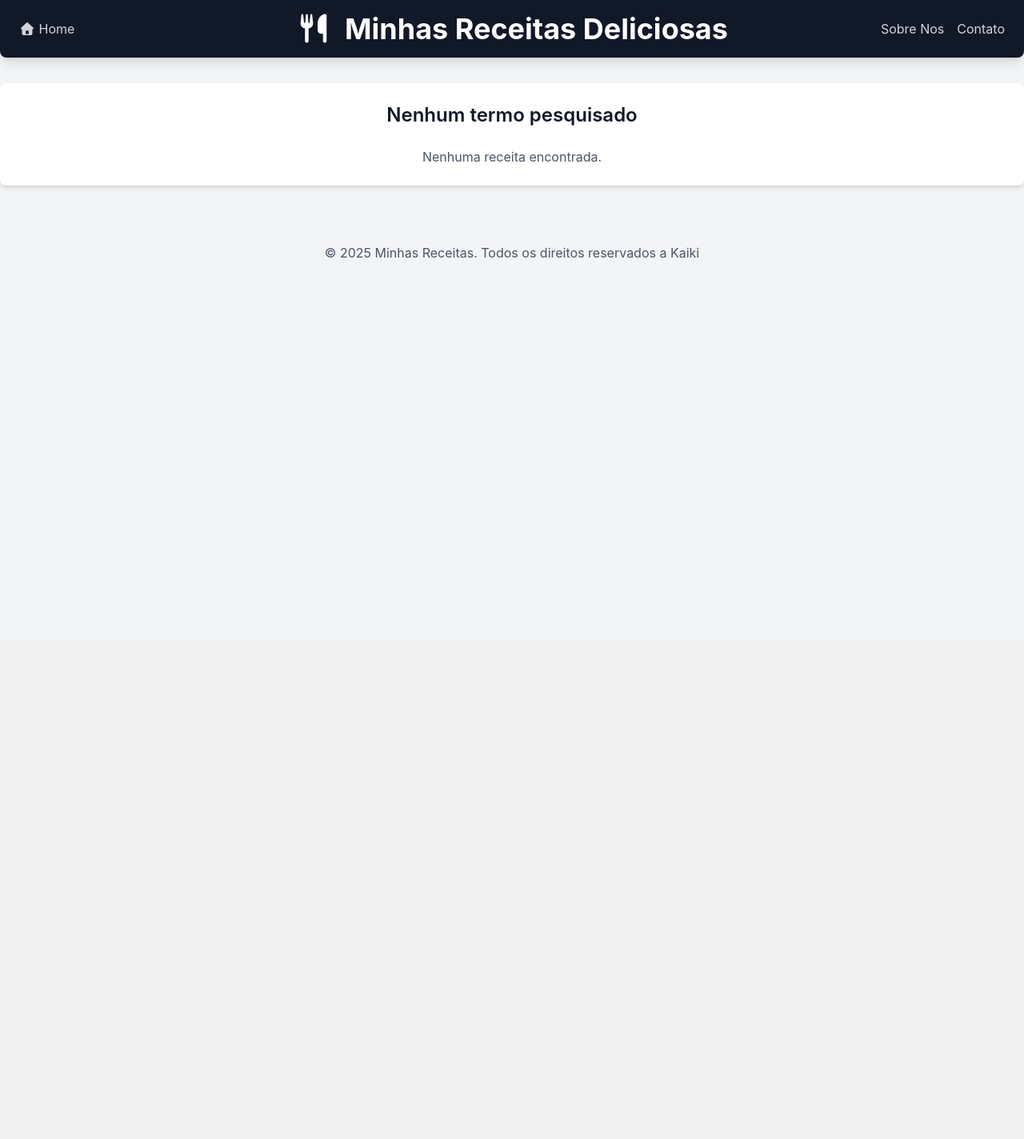
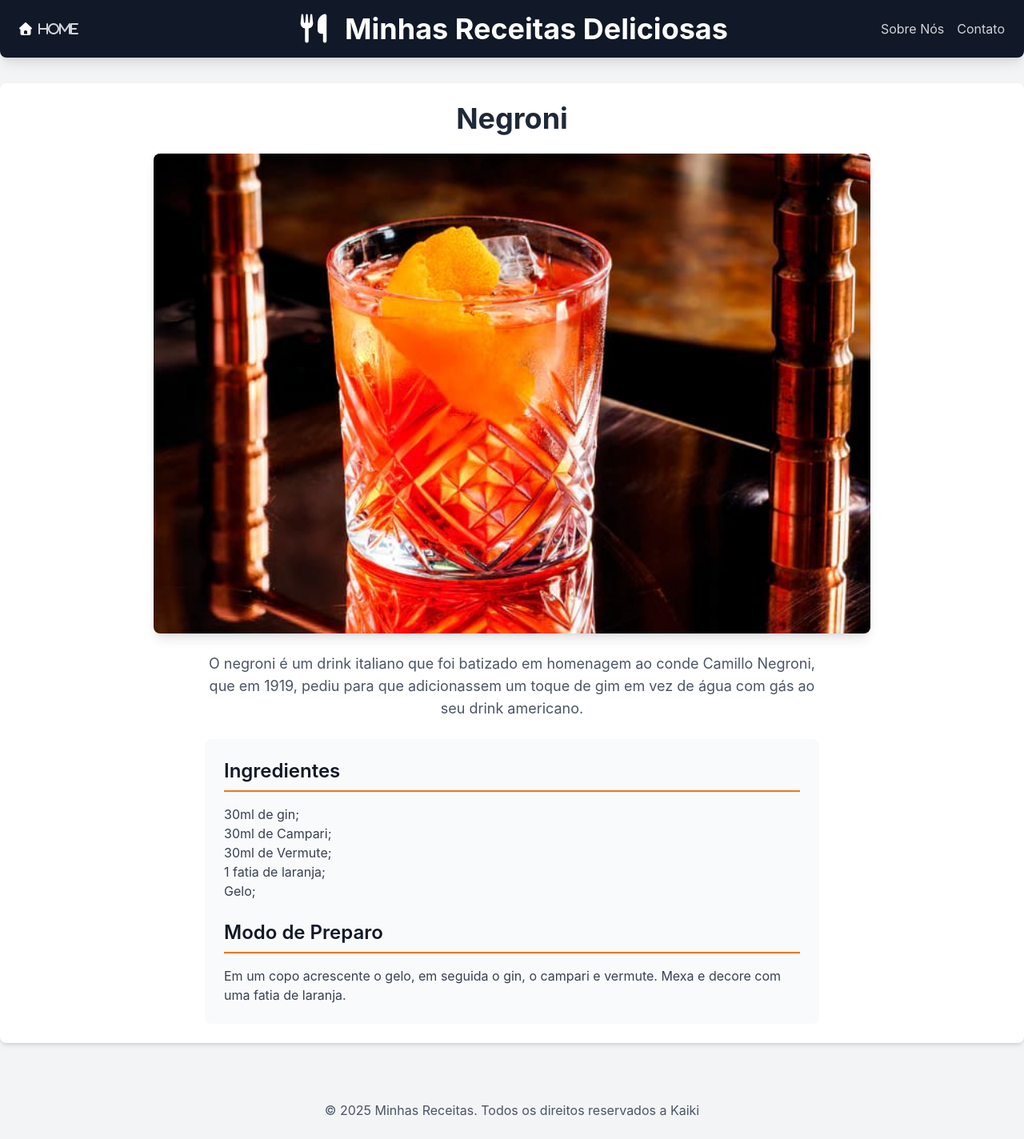
Before and after one commit to feolcostaa/FelipeCosta100, a Django app: page /receitas/receita/6/ in a window 1280 px wide. Shown: the whole page at 80% size. Before the commit the page ends 323 px from the top, so only its background shows below. Run offline with Django 5.2, Linux system fonts and the light colour scheme; data comes from the database, SQL or seed files in the repository; both versions use the stored data as it was after the commit; some libraries are stand-ins or nearby versions.

Commit message:
Adição de contatos e ajustes de pequenos erros

```diff
--- a/projeto/settings.py
+++ b/projeto/settings.py
@@ -127,5 +127,8 @@ import os # Certifique-se que esta linha está no topo do arquivo se não esiver
 from pathlib import Path
 BASE_DIR = Path(__file__).resolve().parent.parent
 
-MEDIA_URL = '/media/'
+MEDIA_URL = 'media/'
 MEDIA_ROOT = os.path.join(BASE_DIR, 'media') #Cria uma pasta 'media' na raiz do seu projeto
+
+EMAIL_BACKEND = 'django.core.mail.backends.filebased.EmailBackend'
+EMAIL_FILE_PATH = BASE_DIR/'emails'
--- a/receitas/templates/receitas/base.html
+++ b/receitas/templates/receitas/base.html
@@ -21,27 +21,22 @@
 <body class="bg-gray-100 text-gray-900">
     <!-- Este comando HTML e CSS significa que a página terá um fundo cinza claro e texto cinza escuro -->
     <header class="bg-gray-900 text-white p-6 shadow-lg rounded-b-lg"> <!-- mb-4 sm:mb-0 -->
-        <div class="container mx-auto relative flex flex-col sm:flex-row items-center justify-beteween">
+        <div class="container mx-auto relative flex flex-col sm:flex-row items-center justify-center">
             <div class="flex items-center ">
                 <div class=" absolute inset-0 flex items-center justify-center">
-                    <div class="flex items-center">
                     <div class="text-4xl mr-4">
                         <i class="fas fa-utensils"></i> <!-- Alfredo Walter Regner Neto   -->
                     </div>
                     <h1 class="text-4xl font-bold text-center sm:text-left">Minhas Receitas Deliciosas</h1>
-                    </div>
                 </div>
             </div>
-             <nav class="relative z-10 flex space-x-4">
-                <a href="{% url 'home' %}" class="text-gray-300 hover:text-white">
-                        <i class="fas fa-home"></i> Home
-                </a>
+            <nav class="mr-auto relative z-10 flex space-x-4">
+                <i class="fas fa-home"><a href="{%url 'home'%}" class="text-gray-300 hover:text-white mx-2">Home</a></i>
             </nav>
             <nav class="ml-auto relative z-10 flex space-x-4">
-                <a href="{% url 'sobre_nos' %}" class="text-gray-300 hover:text-white">Sobre Nos</a>
-                <a href="{% url 'contato' %}" class="text-gray-300 hover:text-white">Contato</a>
-            </nav>
-
+                <a href="{%url 'sobre_nos'%}" class="text-gray-300 hover:text-white">Sobre
+                    Nós</a>
+                <a href="{%url 'contato'%}" class="text-gray-300 hover:text-white">Contato</a>
                 <!-- <a href="{%url 'home'%}?categoria=comida" class="text-gray-300 hover:text-white mx-2">Comida</a>
                 <a href="{%url 'home'%}?categoria=sobremesa" class="text-gray-300 hover:text-white mx-2">Sobremesa</a>
                 <a href="{%url 'home'%}?categoria=drink" class="text-gray-300 hover:text-white mx-2">Drink</a> -->
@@ -58,4 +53,3 @@
         <p>&copy; 2025 Minhas Receitas. Todos os direitos reservados a Kaiki</p>
     </footer>
 </body>
-</html>
--- a/receitas/templates/receitas/receita_detail.html
+++ b/receitas/templates/receitas/receita_detail.html
@@ -1,31 +1,32 @@
 {% extends "receitas/base.html" %}
+
+{% block title %} {{ receita.title }} - Minhas Receitas {% endblock %}
+
 {% block content %}
-<!-- <main class="container mx-auto p-6 mt-8 bg-white rounded-lg shadow-md"> -->
-<h2 class="text-2xl font-semibold mb-6 text-center">
-    {% if query %}
-    Resultados para: "{{ query }}"
-    {% else %}
-    Nenhum termo pesquisado
+<div class="space-y-6">
+
+    <h1 class="text-4xl font-bold text-center text-gray-800">{{ receita.title }}</h1>
+
+    {% if receita.image %}
+    <div class="w-full max-w-4xl mx-auto">
+        <img src="{{ receita.image.url }}" alt="Imagem de {{ receita.title }}"
+            class="w-full h-auto max-h-[600px] object-cover rounded-lg shadow-lg">
+    </div>
     {% endif %}
-</h2>
-<div class="flex flex-wrap justify-center gap-6">
-    {% if resultados %}
-    {% for receita in resultados %}
-    <div
-        class="w-full sm:w-[calc(50%-1.5rem)] lg:w-[calc(33.333%-1.5rem)] bg-gray-50 p-6 rounded-lg shadow-mb hover: shadow=lg transition-shadow duration-300 ease-in-out">
-        <img src="{{ receita.image.url }}" alt="[Imagem de {{ receita.title }}]"
-            class="w-full h-48 object-cover rounded-md mb-4">
-        <h3 class="text-x1 font-bold mb-2 text-gray-800">{{ receita.title }}</h3>
-        <p class="text-gary-600 mb-4">{{ receita.description|truncatewords:20 }}</p>
-        <a href="{% url 'receita_detail' id=receita.id%}"
-            class="inline-block bg-orange-500 hover:bg-orange-600 text-white font-semibold py-2 px-4 rounded-full transition-colors duration-300">
-            Ver Receita &rarr;
-        </a>
+
+    <p class="text-lg text-center text-gray-600 max-w-3xl mx-auto">{{ receita.description }}</p>
+
+    <div class="max-w-3xl mx-auto p-6 bg-gray-50 rounded-lg">
+        <h2 class="text-2xl font-semibold mb-4 border-b-2 border-orange-500 pb-2">Ingredientes</h2>
+        <div class="prose max-w-none text-gray-700 mb-6">
+            {{ receita.ingredients|linebreaks }}
+        </div>
+
+        <h2 class="text-2xl font-semibold mb-4 border-b-2 border-orange-500 pb-2">Modo de Preparo</h2>
+        <div class="prose max-w-none text-gray-700">
+            {{ receita.instructions|linebreaks }}
+        </div>
     </div>
-    {% endfor %}
-    {% else %}
-    <p class="text-center text-gray-600 col-span-full">Nenhuma receita encontrada.</p>
-    {% endif %}
+
 </div>
-<!-- </main> -->
- {% endblock %}
+{% endblock %}
--- a/receitas/urls.py
+++ b/receitas/urls.py
@@ -1,10 +1,11 @@
-#receitas/urls.py
 from django.urls import path
 from . import views
 
 urlpatterns = [
-    path('', views.home, name = 'home'),
-    path('receita/<int:id>/', views.receita_detail, name = "receita_detail"),
-    path('pesquisar/', views.pesquisar_receitas, name='pesquisar_receitas'),
-    path('sobre_nos/', views.sobre_nos, name='sobre_nos'),
+    path('', views.home, name ='home'),
+    path('receita/<int:id>/', views.receita_detail, name='receita_detail'),
+    path('pesquisa/', views.pesquisar_receitas, name='pesquisar_receitas'),
+    path('sobre-nos/', views.sobre_nos, name='sobre_nos'),
+    path('contato/', views.contato, name='contato'),
+    path('sucesso/', views.sucesso, name='sucesso'),
 ]
--- a/receitas/views.py
+++ b/receitas/views.py
@@ -1,5 +1,8 @@
-from django.shortcuts import render, get_object_or_404
+from django.shortcuts import render, get_object_or_404, redirect
 from .models import Receita
+from django.urls import reverse
+from django.core.mail import send_mail
+from .forms import ContatoForm
 
 def home(request):
     categoria_slug = request.GET.get('categoria')
@@ -43,3 +46,26 @@ def pesquisar_receitas(request):
 
 def sobre_nos(request):
     return render(request, 'receitas/sobre_nos.html')
+
+def contato(request):
+    if request.method == 'POST':
+
+        form = ContatoForm(request.POST)
+        if form.is_valid():
+            nome = form.cleaned_data['nome']
+            email = form.cleaned_data['email']
+            mensagem = form.cleaned_data['mensagem']
+
+            send_mail(
+                f'Mensagem de {nome}',
+                f'Mensagem de {nome} ({email}):\n\n{mensagem}', email, ['seu_email_para_receber@exemplo.com'], fail_silently= False
+            )
+
+            return redirect(reverse('sucesso'))
+    else:
+        form = ContatoForm()
+
+    return render(request, 'receitas/contato.html', {'form' : form})
+
+def sucesso(request):
+    return render(request, 'receitas/sucesso.html')
```
Also changed, not shown: receitas/forms.py (+20 -24 lines), receitas/templates/receitas/contato.html (+35 -17 lines), receitas/templates/receitas/sobre_nos.html (+23 -42 lines), receitas/templates/receitas/sucesso.html (added, +10 -0 lines), db.sqlite3, 1 other file.
